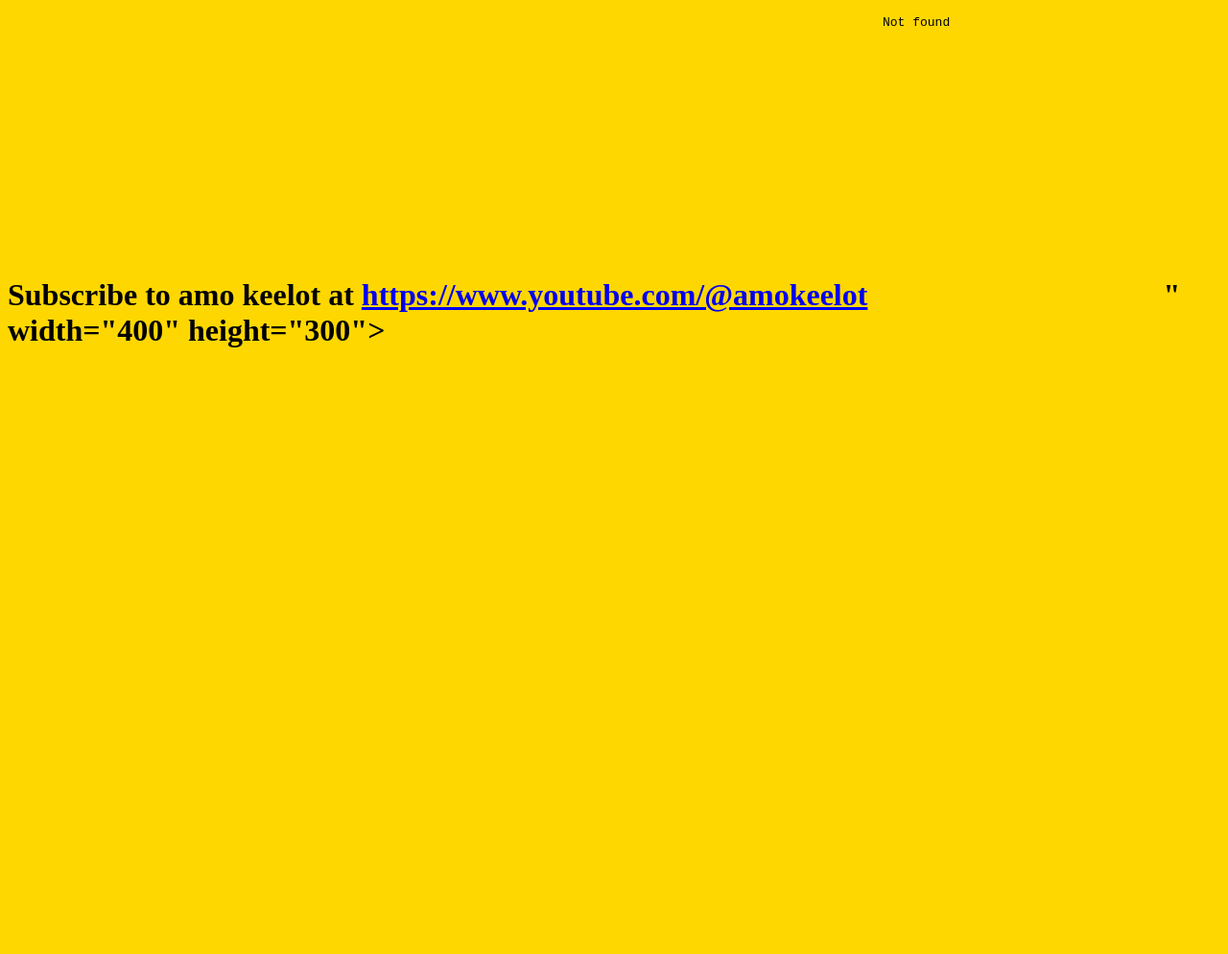
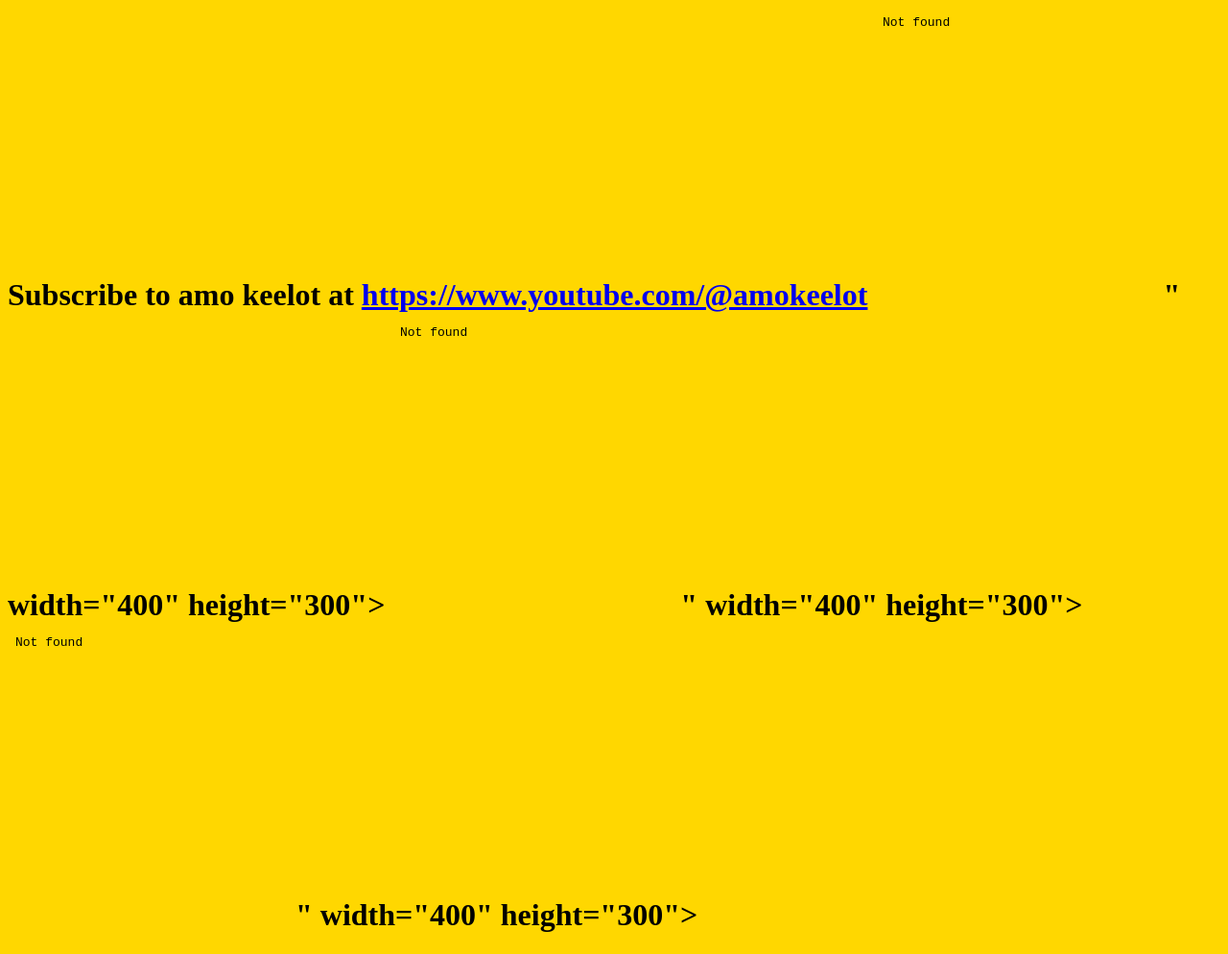
Before and after one commit to amokeelot/amokeelot.github.io, a plain HTML site: page index.html in a window 1280 px wide. Shown: the part 125-1119 px from the top of the page at 96% size. Before the commit the page ends 800 px from the top, so only its background shows below. Drawn offline with Linux system fonts and the light colour scheme.

Commit message:
Update index.html

```diff
--- a/index.html
+++ b/index.html
@@ -7,6 +7,8 @@
 <h1>Subscribe to amo keelot at
 <a href="url">https://www.youtube.com/@amokeelot</a>
 <embed type="video/webm" src="<iframe width="560" height="315" src="https://www.youtube.com/embed/IyV3ABGU8YE" title="YouTube video player" frameborder="0" allow="accelerometer; autoplay; clipboard-write; encrypted-media; gyroscope; picture-in-picture; web-share" allowfullscreen></iframe>" width="400" height="300">
+<embed type="video/webm" src="<iframe width="560" height="315" src="https://www.youtube.com/embed/GWwOkoE-YCQ" title="YouTube video player" frameborder="0" allow="accelerometer; autoplay; clipboard-write; encrypted-media; gyroscope; picture-in-picture; web-share" allowfullscreen></iframe>" width="400" height="300">
+<embed type="video/webm" src="<iframe width="560" height="315" src="https://www.youtube.com/embed/mMiBg9fUDIw" title="YouTube video player" frameborder="0" allow="accelerometer; autoplay; clipboard-write; encrypted-media; gyroscope; picture-in-picture; web-share" allowfullscreen></iframe>" width="400" height="300">
 </h1>
 </body>
 </html>
```
